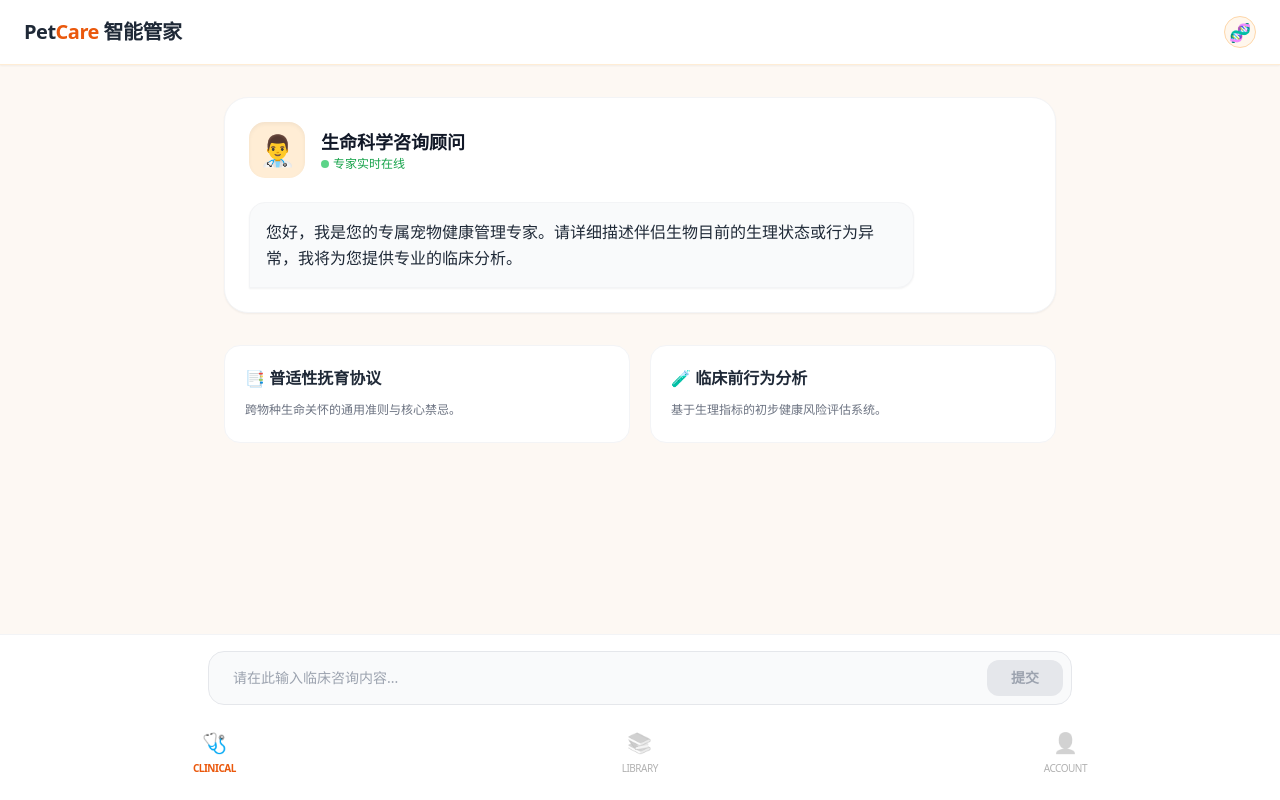
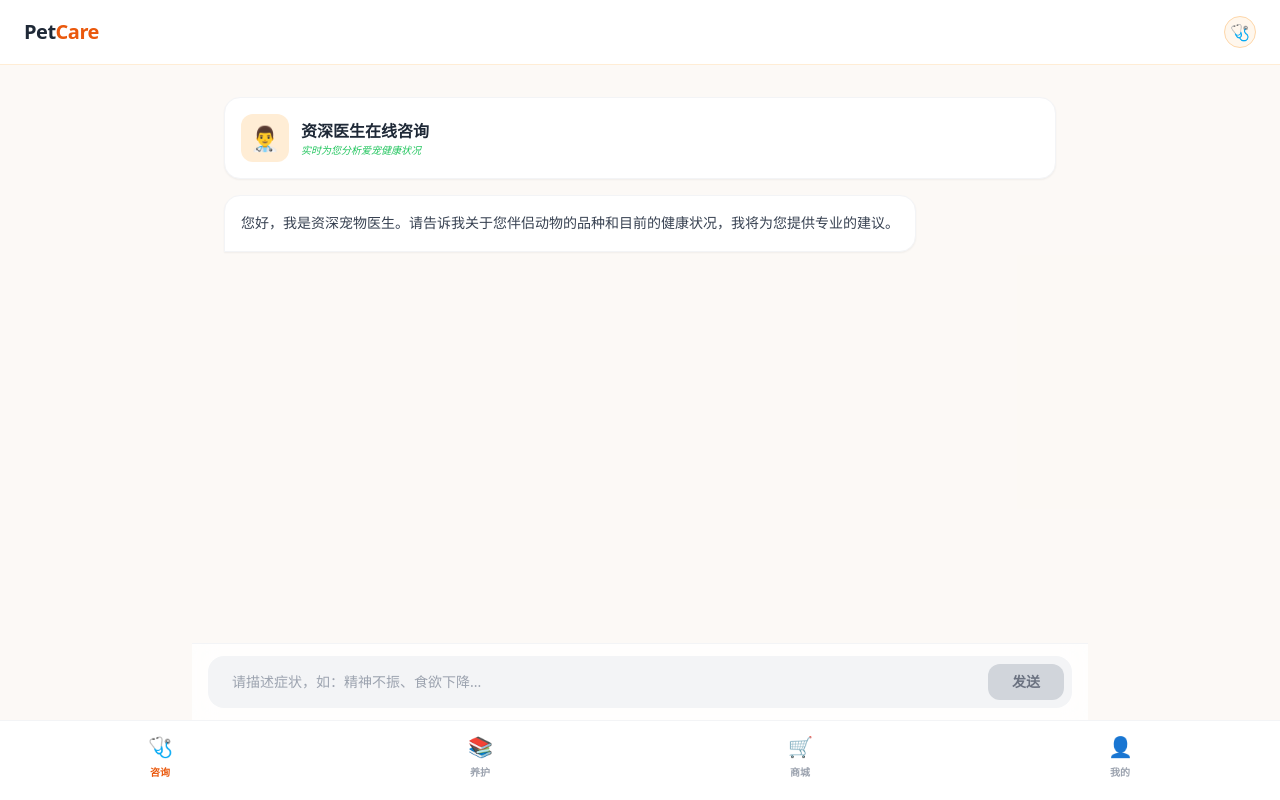
Before and after one commit to Chestnutzzz/pet, a Next.js app: page / in a window 1280 px wide. Built offline with nearby package versions, Linux system fonts and the light colour scheme.

Commit message:
Update page.tsx

```diff
--- a/app/page.tsx
+++ b/app/page.tsx
@@ -2,12 +2,15 @@
 import { useState } from 'react';
 
 export default function Home() {
+  // 状态管理：当前在哪个页面 (consult, knowledge, store, mine)
+  const [activeTab, setActiveTab] = useState('consult');
   const [messages, setMessages] = useState<{ role: string; content: string }[]>([
-    { role: 'assistant', content: '您好，我是您的专属宠物健康管理专家。请详细描述伴侣生物目前的生理状态或行为异常，我将为您提供专业的临床分析。' }
+    { role: 'assistant', content: '您好，我是资深宠物医生。请告诉我关于您伴侣动物的品种和目前的健康状况，我将为您提供专业的建议。' }
   ]);
   const [input, setInput] = useState('');
   const [isLoading, setIsLoading] = useState(false);
 
+  // 咨询逻辑
   const sendMessage = async () => {
     if (!input.trim() || isLoading) return;
     const userMessage = { role: 'user', content: input };
@@ -25,108 +28,153 @@ export default function Home() {
       if (data.content) {
         setMessages(prev => [...prev, { role: 'assistant', content: data.content }]);
       } else {
-        setMessages(prev => [...prev, { role: 'assistant', content: '专家诊断系统暂时处于维护状态，请稍后重新发起咨询。' }]);
+        setMessages(prev => [...prev, { role: 'assistant', content: '医生正在处理急诊，请稍后再试。' }]);
       }
     } catch (error) {
-      setMessages(prev => [...prev, { role: 'assistant', content: '通讯链路受限，请检查网络环境。' }]);
+      setMessages(prev => [...prev, { role: 'assistant', content: '网络连接异常，请检查环境。' }]);
     } finally {
       setIsLoading(false);
     }
   };
 
   return (
-    <div className="min-h-screen bg-[#FDF8F3] flex flex-col">
-      {/* 顶部标题栏 - 高级感命名 */}
-      <header className="bg-white px-6 py-4 flex items-center justify-between border-b border-orange-100 sticky top-0 z-10 shadow-sm">
-        <span className="text-xl font-bold tracking-tight text-gray-800">Pet<span className="text-orange-600">Care</span> 智能管家</span>
-        <div className="w-8 h-8 rounded-full bg-orange-50 flex items-center justify-center border border-orange-200 text-lg">🧬</div>
+    // 使用 h-[100dvh] 适配移动端动态高度，解决键盘弹出问题
+    <div className="h-[100dvh] bg-[#FDF8F3] flex flex-col overflow-hidden text-gray-800">
+
+      {/* 统一顶部 Header */}
+      <header className="bg-white px-6 py-4 flex items-center justify-between border-b border-orange-100 flex-shrink-0">
+        <span className="text-xl font-bold tracking-tight">Pet<span className="text-orange-600">Care</span></span>
+        <div className="w-8 h-8 rounded-full bg-orange-50 flex items-center justify-center border border-orange-200">🩺</div>
       </header>
 
-      {/* 主体区域 */}
-      <main className="flex-1 overflow-y-auto pb-40">
-        <div className="max-w-4xl mx-auto p-4 md:p-8 space-y-8">
+      {/* 主体切换区域 */}
+      <main className="flex-1 overflow-y-auto bg-gray-50/30 relative">
 
-          {/* 专家卡片 */}
-          <div className="bg-white rounded-3xl p-6 shadow-sm border border-gray-100">
-            <div className="flex items-center gap-4 mb-6">
-              <div className="w-14 h-14 rounded-2xl bg-orange-100 flex items-center justify-center text-3xl shadow-inner">👨‍⚕️</div>
+        {/* 1. 咨询界面 */}
+        {activeTab === 'consult' && (
+          <div className="p-4 md:p-8 max-w-4xl mx-auto space-y-4 pb-32">
+            <div className="bg-white rounded-2xl p-4 shadow-sm border border-gray-100 flex items-center gap-3">
+              <div className="w-12 h-12 bg-orange-100 rounded-xl flex items-center justify-center text-2xl">👨‍⚕️</div>
               <div>
-                <h2 className="text-lg font-bold text-gray-900">生命科学咨询顾问</h2>
-                <p className="text-xs text-green-600 flex items-center gap-1 font-medium">
-                  <span className="w-2 h-2 bg-green-500 rounded-full animate-pulse"></span>
-                  专家实时在线
-                </p>
+                <h2 className="font-bold">资深医生在线咨询</h2>
+                <p className="text-[10px] text-green-500 font-medium italic">实时为您分析爱宠健康状况</p>
               </div>
             </div>
 
-            {/* 消息对话列表 */}
-            <div className="space-y-6">
+            <div className="space-y-4">
               {messages.map((msg, index) => (
                 <div key={index} className={`flex ${msg.role === 'user' ? 'justify-end' : 'justify-start'}`}>
-                  <div className={`max-w-[85%] p-4 rounded-2xl leading-relaxed shadow-sm ${
-                    msg.role === 'user'
-                      ? 'bg-orange-500 text-white rounded-br-none'
-                      : 'bg-gray-50 text-gray-800 border border-gray-100 rounded-bl-none'
+                  <div className={`max-w-[85%] p-4 rounded-2xl shadow-sm text-sm leading-relaxed ${
+                    msg.role === 'user' ? 'bg-orange-500 text-white rounded-br-none' : 'bg-white text-gray-700 border border-gray-100 rounded-bl-none'
                   }`}>
                     {msg.content}
                   </div>
                 </div>
               ))}
-              {isLoading && <div className="text-xs text-gray-400 animate-pulse tracking-widest">专家正在研判数据...</div>}
+              {isLoading && <div className="text-xs text-gray-400 pl-4 animate-pulse">医生正在研判中...</div>}
             </div>
           </div>
+        )}
 
-          {/* 核心指南布局 */}
-          <section className="grid grid-cols-1 md:grid-cols-2 gap-5">
-            <div className="bg-white p-5 rounded-2xl border border-gray-100 hover:border-orange-200 transition-colors cursor-pointer group">
-              <h3 className="font-bold text-gray-800 group-hover:text-orange-600 transition-colors">📑 普适性抚育协议</h3>
-              <p className="text-xs text-gray-500 mt-2 leading-loose">跨物种生命关怀的通用准则与核心禁忌。</p>
+        {/* 2. 知识库界面 */}
+        {activeTab === 'knowledge' && (
+          <div className="p-6 max-w-4xl mx-auto space-y-4">
+            <h2 className="text-lg font-bold">科学养护百科</h2>
+            <div className="grid gap-4">
+              {[
+                { t: '日常营养平衡', d: '不同物种的蛋白质摄入标准' },
+                { t: '环境压力识别', d: '如何判断伴侣动物是否处于焦虑状态' },
+                { t: '家庭急救常识', d: '常见异物吞食的初步处理' }
+              ].map((item, i) => (
+                <div key={i} className="bg-white p-5 rounded-2xl border border-gray-100 shadow-sm active:scale-95 transition-transform">
+                  <h3 className="font-bold text-sm">{item.t}</h3>
+                  <p className="text-xs text-gray-500 mt-1">{item.d}</p>
+                </div>
+              ))}
             </div>
-            <div className="bg-white p-5 rounded-2xl border border-gray-100 hover:border-orange-200 transition-colors cursor-pointer group">
-              <h3 className="font-bold text-gray-800 group-hover:text-orange-600 transition-colors">🧪 临床前行为分析</h3>
-              <p className="text-xs text-gray-500 mt-2 leading-loose">基于生理指标的初步健康风险评估系统。</p>
+          </div>
+        )}
+
+        {/* 3. 商城（外部链接） */}
+        {activeTab === 'store' && (
+          <div className="h-full flex flex-col items-center justify-center p-6 text-center">
+            <div className="text-6xl mb-4">🛒</div>
+            <h2 className="text-xl font-bold">精选优品商城</h2>
+            <p className="text-gray-500 text-sm mt-2 mb-6">为您甄选全球高标准宠物食品与器械</p>
+            <a
+              href="https://www.taobao.com"
+              target="_blank"
+              className="px-8 py-3 bg-orange-500 text-white rounded-full font-bold shadow-lg shadow-orange-200"
+            >
+              前往外部官方商城
+            </a>
+          </div>
+        )}
+
+        {/* 4. 个人中心 */}
+        {activeTab === 'mine' && (
+          <div className="p-6">
+            <div className="flex items-center gap-4 p-6 bg-white rounded-3xl border border-gray-100 shadow-sm mb-6">
+              <div className="w-16 h-16 bg-gray-200 rounded-full flex items-center justify-center text-3xl">👤</div>
+              <div>
+                <h2 className="text-lg font-bold">爱宠守护人</h2>
+                <p className="text-xs text-gray-400">ID: 025879</p>
+              </div>
             </div>
-          </section>
-        </div>
+            <div className="bg-white rounded-2xl overflow-hidden border border-gray-100">
+              {['我的咨询记录', '养护提醒设置', '意见反馈', '关于 PetCare'].map((item, i) => (
+                <div key={i} className="px-6 py-4 text-sm border-b border-gray-50 last:border-0 active:bg-gray-50">
+                  {item}
+                </div>
+              ))}
+            </div>
+          </div>
+        )}
+
       </main>
 
-      {/* 底部功能区：输入与导航 */}
-      <footer className="fixed bottom-0 left-0 right-0 bg-white/95 backdrop-blur-md border-t border-gray-100 z-20">
-        <div className="max-w-4xl mx-auto p-4">
-          <div className="flex items-center gap-3 bg-gray-50 p-2 rounded-2xl border border-gray-200">
+      {/* 底部输入框（仅在咨询页显示） */}
+      {activeTab === 'consult' && (
+        <div className="px-4 py-3 bg-white/80 backdrop-blur-md border-t border-gray-100 fixed bottom-20 left-0 right-0 max-w-4xl mx-auto">
+          <div className="flex items-center gap-2 bg-gray-100 p-2 rounded-2xl">
             <input
               type="text"
               value={input}
               onChange={(e) => setInput(e.target.value)}
               onKeyPress={(e) => e.key === 'Enter' && sendMessage()}
-              placeholder="请在此输入临床咨询内容..."
-              className="flex-1 bg-transparent px-4 py-2 text-sm focus:outline-none placeholder-gray-400"
+              placeholder="请描述症状，如：精神不振、食欲下降..."
+              className="flex-1 bg-transparent px-4 py-2 text-sm focus:outline-none"
             />
             <button
               onClick={sendMessage}
-              className={`px-6 py-2 rounded-xl text-sm font-bold transition-all ${
-                input.trim() ? 'bg-orange-500 text-white shadow-md' : 'bg-gray-200 text-gray-400'
-              }`}
+              className={`px-6 py-2 rounded-xl text-sm font-bold ${input.trim() ? 'bg-orange-500 text-white' : 'bg-gray-300 text-gray-500'}`}
+              disabled={isLoading}
             >
-              提交
+              发送
             </button>
           </div>
         </div>
+      )}
 
-        {/* 底部导航栏 */}
-        <nav className="flex items-center justify-around pb-6 pt-2">
-          <div className="flex flex-col items-center gap-1 group cursor-pointer">
+      {/* 底部导航栏 */}
+      <footer className="bg-white border-t border-gray-100 h-20 flex-shrink-0">
+        <nav className="flex items-center justify-around h-full pb-2">
+          <button onClick={() => setActiveTab('consult')} className={`flex flex-col items-center gap-1 ${activeTab === 'consult' ? 'text-orange-600' : 'text-gray-400'}`}>
             <span className="text-xl">🩺</span>
-            <span className="text-[10px] font-bold text-orange-600 uppercase tracking-tighter">Clinical</span>
-          </div>
-          <div className="flex flex-col items-center gap-1 opacity-30 grayscale cursor-not-allowed">
+            <span className="text-[10px] font-bold">咨询</span>
+          </button>
+          <button onClick={() => setActiveTab('knowledge')} className={`flex flex-col items-center gap-1 ${activeTab === 'knowledge' ? 'text-orange-600' : 'text-gray-400'}`}>
             <span className="text-xl">📚</span>
-            <span className="text-[10px] uppercase tracking-tighter">Library</span>
-          </div>
-          <div className="flex flex-col items-center gap-1 opacity-30 grayscale cursor-not-allowed">
+            <span className="text-[10px] font-bold">养护</span>
+          </button>
+          <button onClick={() => setActiveTab('store')} className={`flex flex-col items-center gap-1 ${activeTab === 'store' ? 'text-orange-600' : 'text-gray-400'}`}>
+            <span className="text-xl">🛒</span>
+            <span className="text-[10px] font-bold">商城</span>
+          </button>
+          <button onClick={() => setActiveTab('mine')} className={`flex flex-col items-center gap-1 ${activeTab === 'mine' ? 'text-orange-600' : 'text-gray-400'}`}>
             <span className="text-xl">👤</span>
-            <span className="text-[10px] uppercase tracking-tighter">Account</span>
-          </div>
+            <span className="text-[10px] font-bold">我的</span>
+          </button>
         </nav>
       </footer>
     </div>
```
